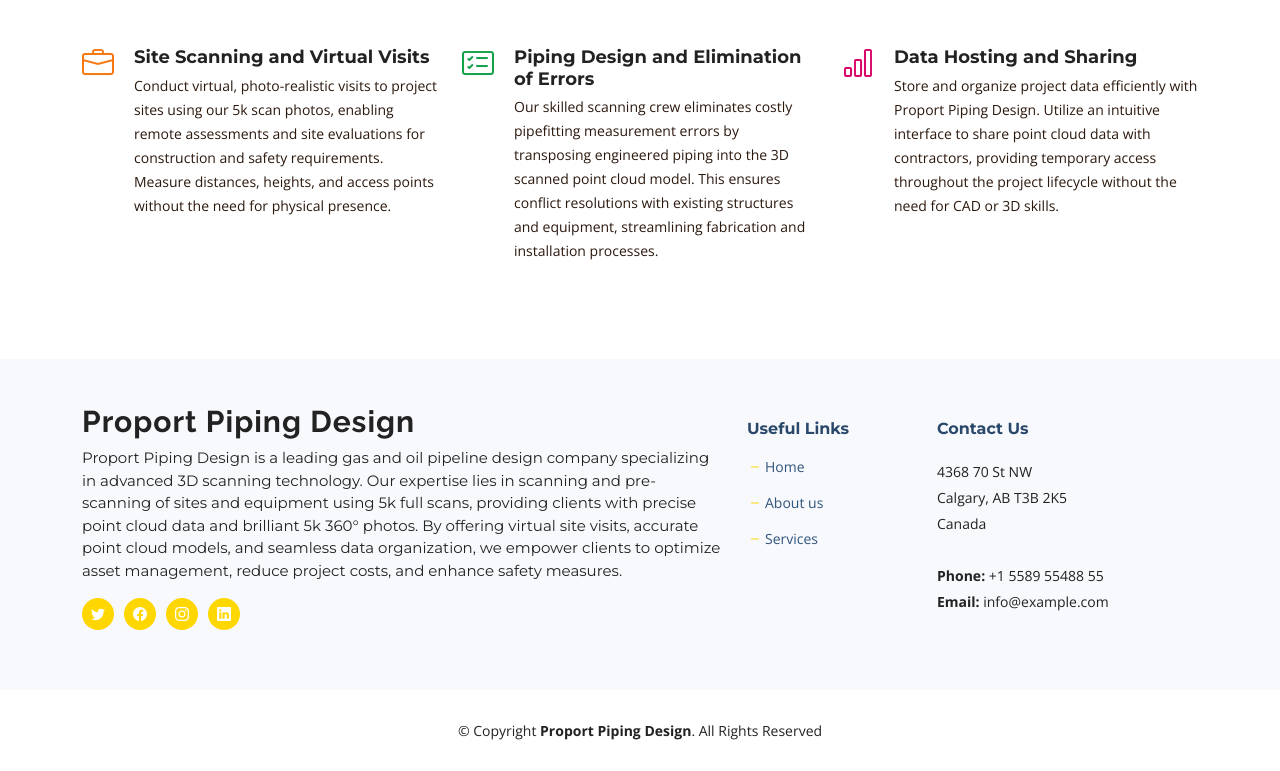
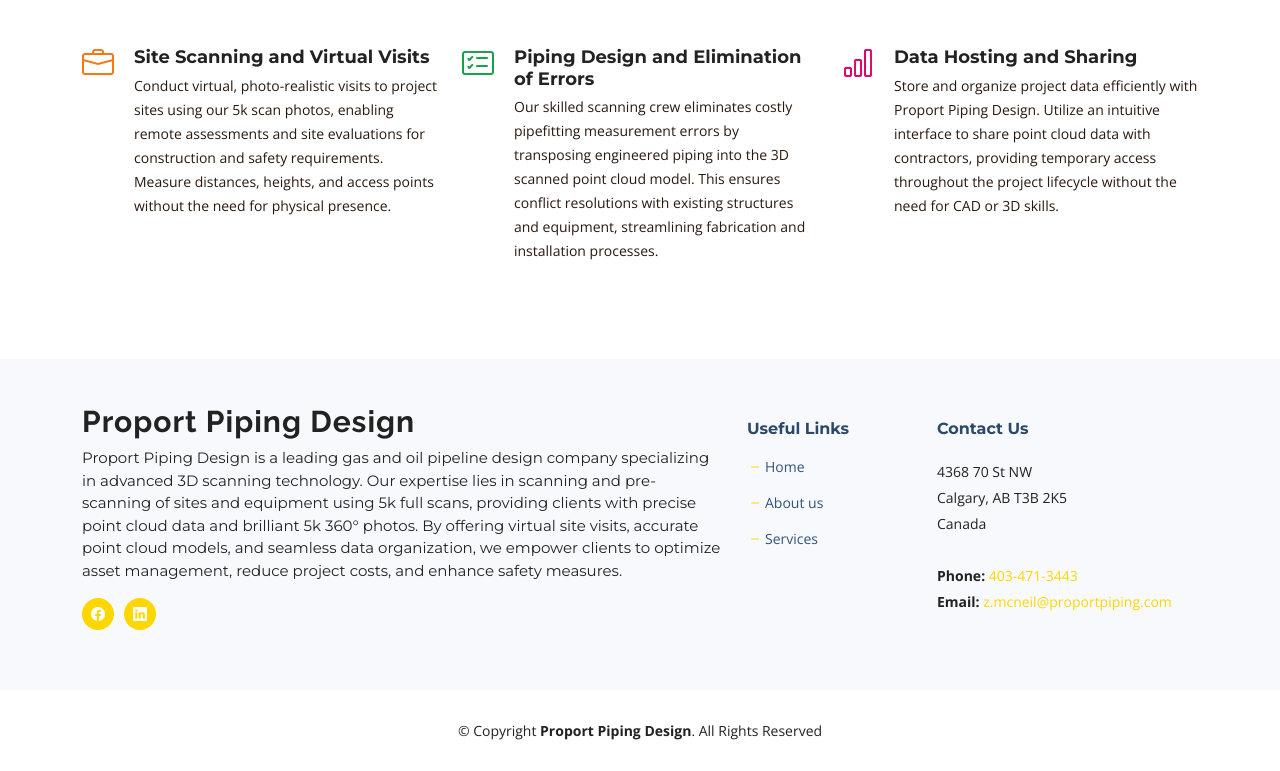
Before and after one commit to mjarmstrong/proportpiping, a plain HTML site: page index.html in a window 1280 px wide. Shown: the part 1734-2505 px from the top of the page. Drawn offline with nearby package versions, Linux system fonts and the light colour scheme.

Commit message:
Content updates

```diff
--- a/index.html
+++ b/index.html
@@ -186,10 +186,9 @@
               site visits, accurate point cloud models, and seamless data organization, we empower clients to optimize
               asset management, reduce project costs, and enhance safety measures.</p>
             <div class="social-links d-flex  mt-3">
-              <a href="#" class="twitter"><i class="bi bi-twitter"></i></a>
               <a href="#" class="facebook"><i class="bi bi-facebook"></i></a>
-              <a href="#" class="instagram"><i class="bi bi-instagram"></i></a>
-              <a href="#" class="linkedin"><i class="bi bi-linkedin"></i></a>
+              <a href="https://www.linkedin.com/in/zachary-mcneil-0ba49686/?originalSubdomain=ca" class="linkedin"><i
+                  class="bi bi-linkedin"></i></a>
             </div>
           </div>
           <div class="col-lg-2 col-6 footer-links">
@@ -206,8 +205,8 @@
               4368 70 St NW <br>
               Calgary, AB T3B 2K5<br>
               Canada <br><br>
-              <strong>Phone:</strong> +1 5589 55488 55<br>
-              <strong>Email:</strong> info@example.com<br>
+              <strong>Phone:</strong> <a href="tel:+14034713443">403-471-3443</a><br>
+              <strong>Email:</strong> <a href="mailto:z.mcneil@proportpiping.com">z.mcneil@proportpiping.com</a><br>
             </p>
           </div>
         </div>
```
